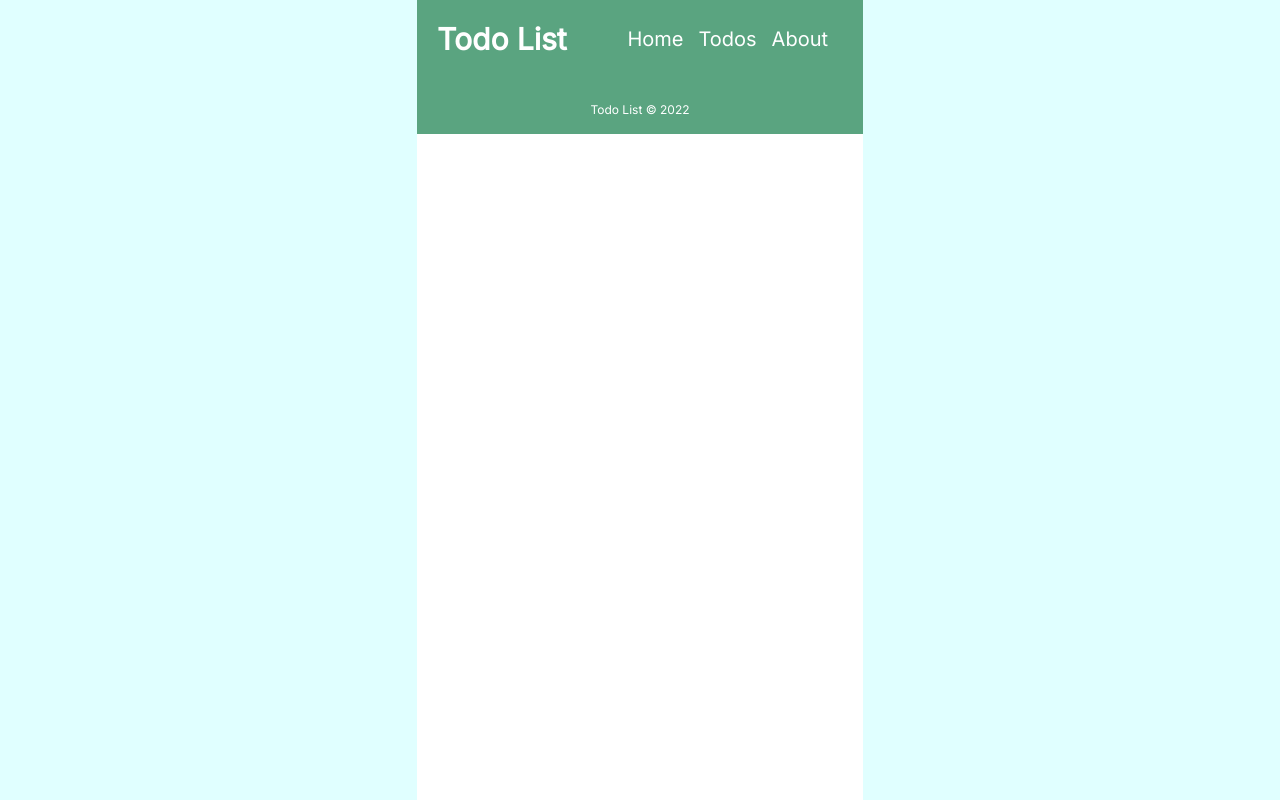
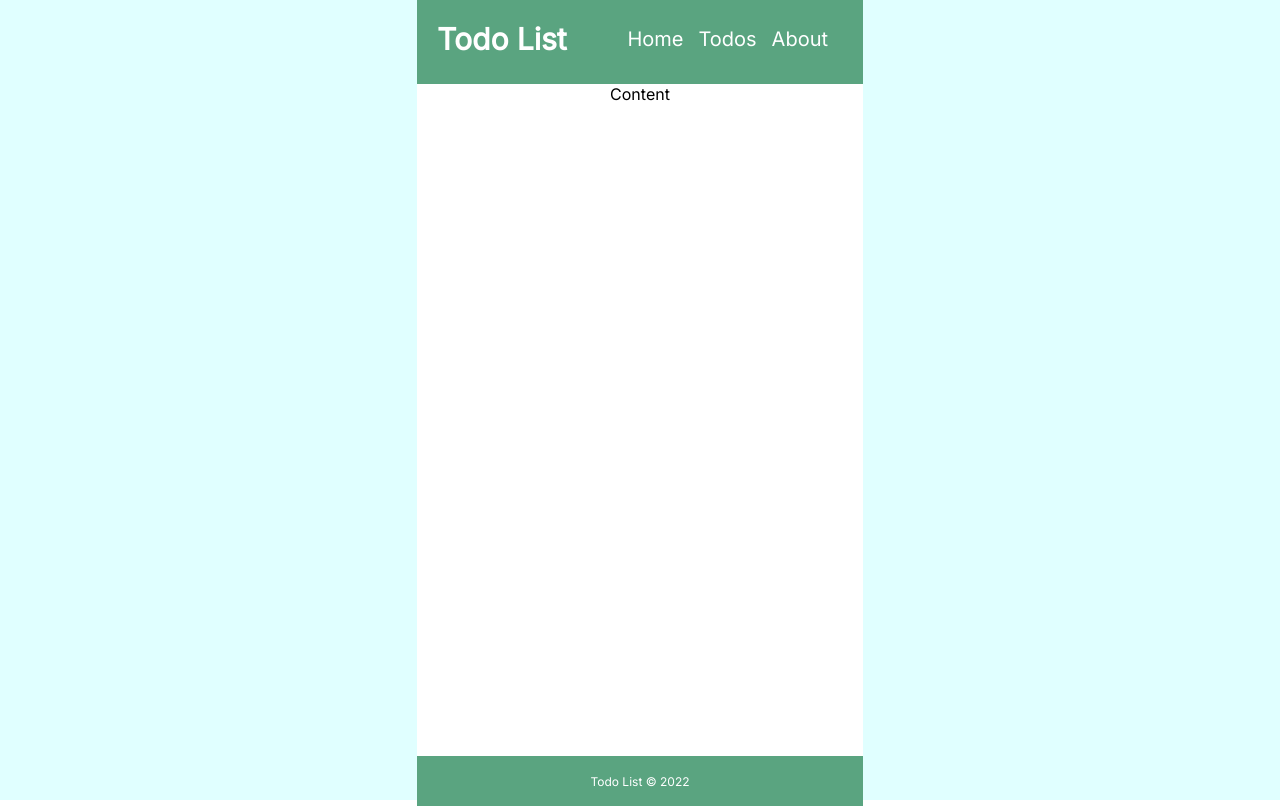
Before and after one commit to Culmid/react-todos, a React (Create React App) app: page / in a window 1280 px wide. Built offline with nearby package versions, Linux system fonts and the light colour scheme.

Commit message:
Layout main

```diff
--- a/src/App.jsx
+++ b/src/App.jsx
@@ -4,7 +4,7 @@ import Layout from "./components/Layout";
 function App() {
   return (
     <BrowserRouter>
-      <Layout />
+      <Layout>Content</Layout>
     </BrowserRouter>
   );
 }
--- a/src/components/Layout/Layout.module.css
+++ b/src/components/Layout/Layout.module.css
@@ -5,3 +5,10 @@
   height: 812px;
   width: 446px;
 }
+
+.content {
+  flex-grow: 1;
+  display: flex;
+  flex-direction: column;
+  align-items: center;
+}
--- a/src/components/Layout/index.jsx
+++ b/src/components/Layout/index.jsx
@@ -3,10 +3,11 @@ import Footer from "../Footer";
 import Header from "../Header";
 import styles from "./Layout.module.css";
 
-function Layout() {
+function Layout({ children }) {
   return (
     <div className={styles["page-wrapper"]}>
       <Header />
+      <main className={styles.content}>{children}</main>
       <Footer />
     </div>
   );
```
